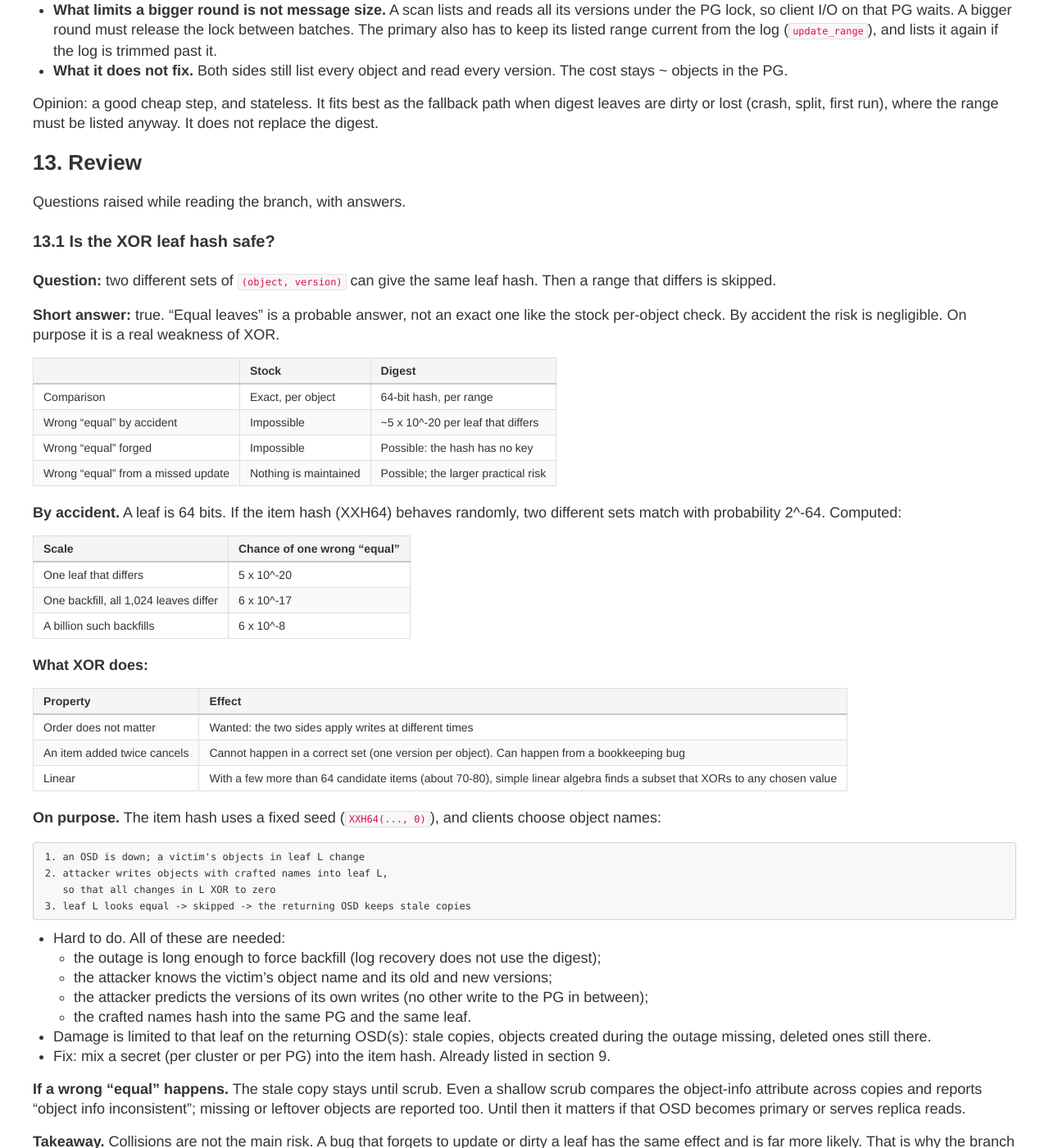
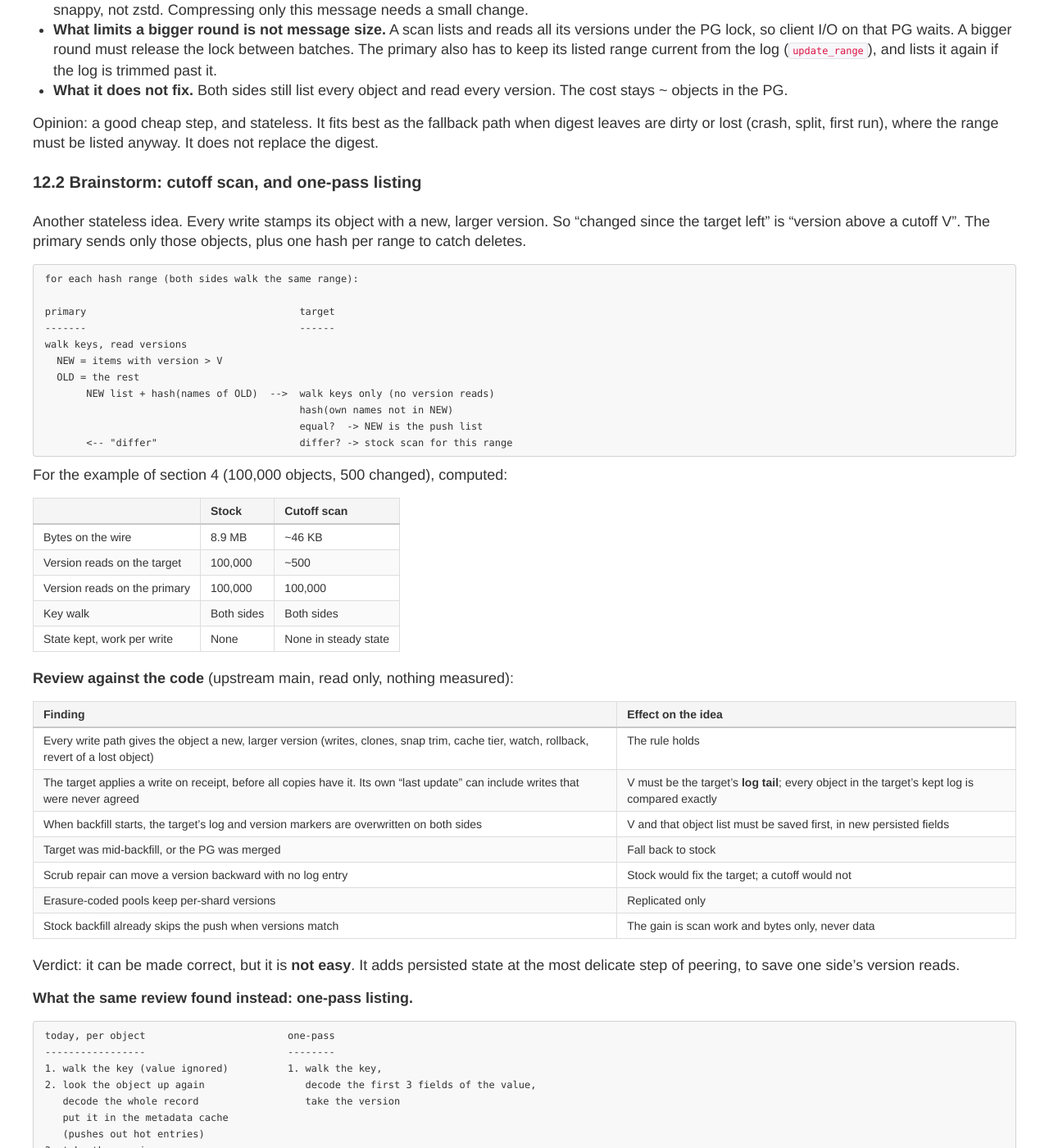
Before and after one commit to ming1/ming1.github.io, a Jekyll site: the page built from _posts/2026-11-11-ceph-backfill-digest.md, in a window 1280 px wide and 1400 px high, scrolled down 19175 px. Shown: the whole window at 82% size. Built offline with Jekyll 4.4.1, drawn with Linux system fonts in a browser that asks for light colours; comment, search, counter and statistics services are not loaded; a style sheet for code colours, icons or effects is not loaded; some of the changed text lies outside the part shown.

Commit message:
ceph-backfill-digest: another solution
Signed-off-by: Ming Lei <tom.leiming@gmail.com>

````diff
--- a/_posts/2026-11-11-ceph-backfill-digest.md
+++ b/_posts/2026-11-11-ceph-backfill-digest.md
@@ -896,6 +896,82 @@ Opinion: a good cheap step, and stateless. It fits best as the fallback path
 when digest leaves are dirty or lost (crash, split, first run), where the
 range must be listed anyway. It does not replace the digest.
 
+### 12.2 Brainstorm: cutoff scan, and one-pass listing
+
+Another stateless idea. Every write stamps its object with a new, larger
+version. So "changed since the target left" is "version above a cutoff V".
+The primary sends only those objects, plus one hash per range to catch deletes.
+
+```
+ for each hash range (both sides walk the same range):
+
+ primary                                    target
+ -------                                    ------
+ walk keys, read versions
+   NEW = items with version > V
+   OLD = the rest
+        NEW list + hash(names of OLD)  -->  walk keys only (no version reads)
+                                            hash(own names not in NEW)
+                                            equal?  -> NEW is the push list
+        <-- "differ"                        differ? -> stock scan for this range
+```
+
+For the example of section 4 (100,000 objects, 500 changed), computed:
+
+| | Stock | Cutoff scan |
+|---|---|---|
+| Bytes on the wire | 8.9 MB | ~46 KB |
+| Version reads on the target | 100,000 | ~500 |
+| Version reads on the primary | 100,000 | 100,000 |
+| Key walk | Both sides | Both sides |
+| State kept, work per write | None | None in steady state |
+
+**Review against the code** (upstream main, read only, nothing measured):
+
+| Finding | Effect on the idea |
+|---|---|
+| Every write path gives the object a new, larger version (writes, clones, snap trim, cache tier, watch, rollback, revert of a lost object) | The rule holds |
+| The target applies a write on receipt, before all copies have it. Its own "last update" can include writes that were never agreed | V must be the target's **log tail**; every object in the target's kept log is compared exactly |
+| When backfill starts, the target's log and version markers are overwritten on both sides | V and that object list must be saved first, in new persisted fields |
+| Target was mid-backfill, or the PG was merged | Fall back to stock |
+| Scrub repair can move a version backward with no log entry | Stock would fix the target; a cutoff would not |
+| Erasure-coded pools keep per-shard versions | Replicated only |
+| Stock backfill already skips the push when versions match | The gain is scan work and bytes only, never data |
+
+Verdict: it can be made correct, but it is **not easy**. It adds persisted
+state at the most delicate step of peering, to save one side's version reads.
+
+**What the same review found instead: one-pass listing.**
+
+```
+ today, per object                        one-pass
+ -----------------                        --------
+ 1. walk the key (value ignored)          1. walk the key,
+ 2. look the object up again                 decode the first 3 fields of the value,
+    decode the whole record                  take the version
+    put it in the metadata cache
+    (pushes out hot entries)
+ 3. take the version
+```
+
+- In BlueStore the version (the `_` attribute) is stored **inside the value**
+  at the key the listing already walks. The listing reads only keys today.
+- A listing call that also returns the attribute removes the second lookup,
+  the full decode and the cache churn, **on both sides**.
+- The comparison stays the stock one, so correctness does not change. No
+  message change, no new state.
+
+| | Cutoff scan | One-pass listing |
+|---|---|---|
+| Version reads saved | Target only | Both sides |
+| Reply bytes | Much smaller | Same (combine with 12.1) |
+| New persisted state | Yes | No |
+| Protocol / peering change | Yes | No |
+| Risk to correctness | New invariants | None: same comparison |
+
+Order of work: measure a stock scan first (listing time against version-read
+time), then one-pass listing, then 12.1. The cutoff stays a note.
+
 ## 13. Review
 
 Questions raised while reading the branch, with answers.
````
